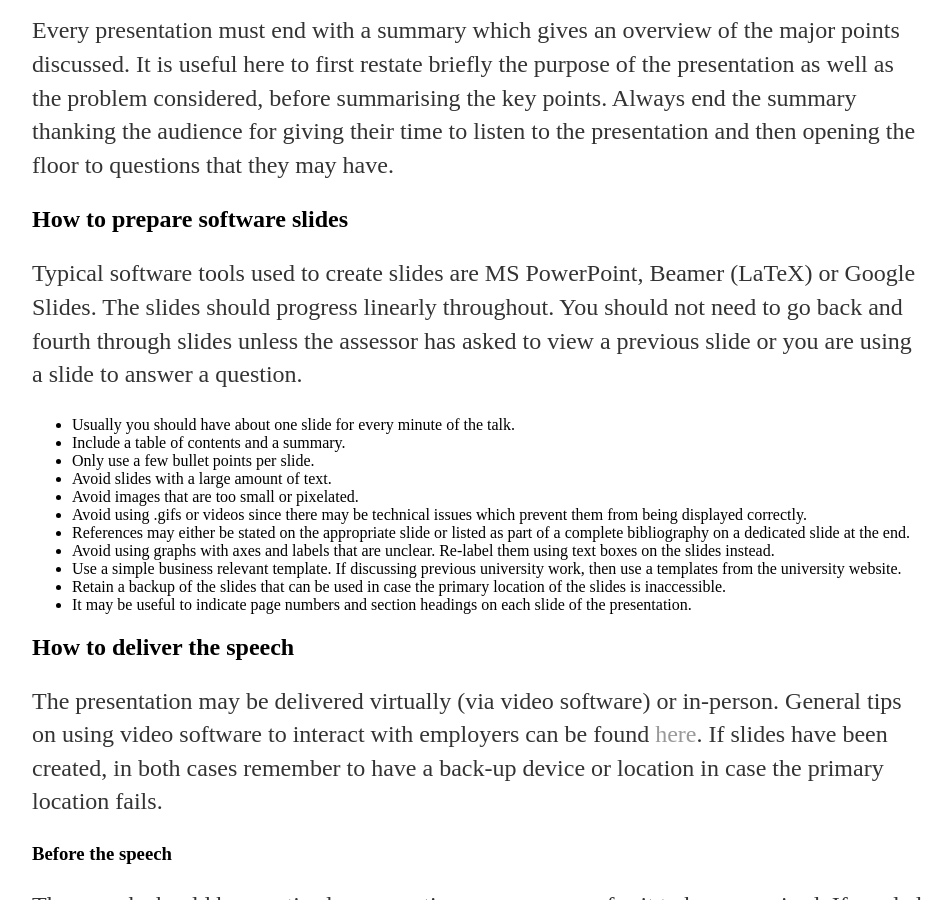
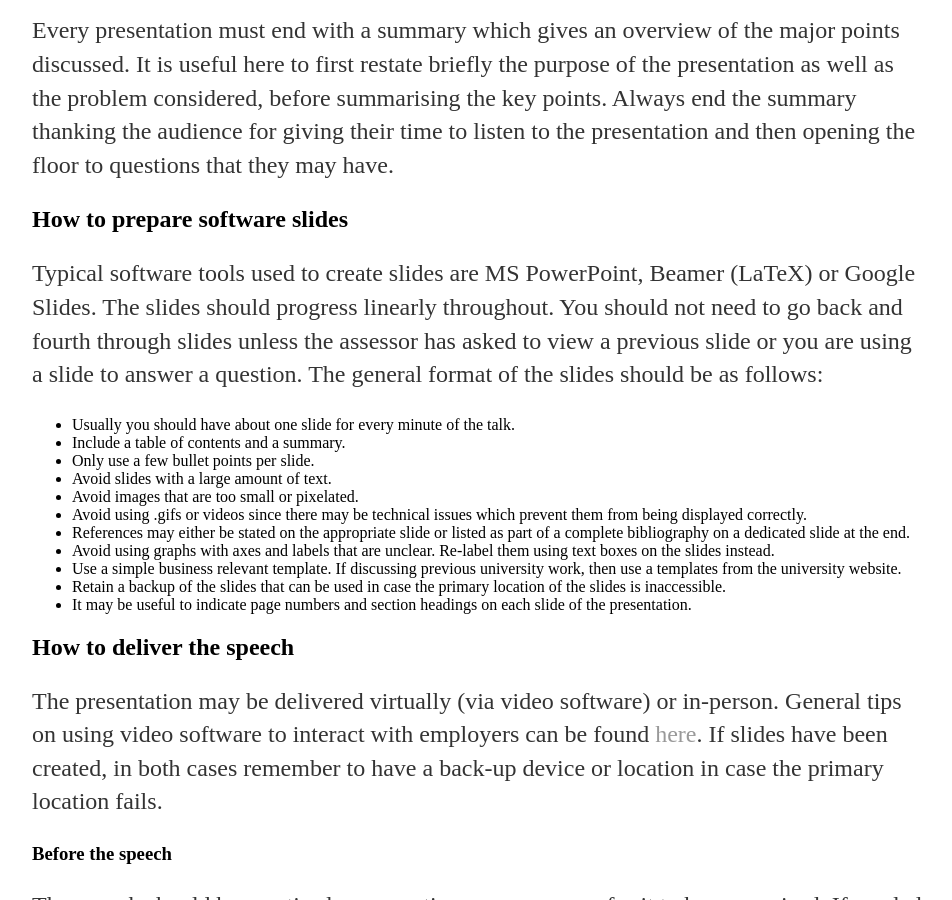
Before and after one commit to pa5411/Graduate-Job-Help, a Jekyll site: the page built from deliveringpresentations.html, in a window 1280 px wide and 900 px high, scrolled down 1085 px. Shown: the whole window, without its empty margins (160-1112 px from the left). Built offline with Jekyll 4.4.1, drawn with Linux system fonts in a browser that asks for light colours.

Commit message:
add sentence to prepare slides section

```diff
--- a/deliveringpresentations.html
+++ b/deliveringpresentations.html
@@ -30,7 +30,7 @@ date: 2021-06-17
 
 		<h2> How to prepare software slides </h2>
 
-		<p> Typical software tools used to create slides are MS PowerPoint, Beamer (LaTeX) or Google Slides. The slides should progress linearly throughout. You should not need to go back and fourth through slides unless the assessor has asked to view a previous slide or you are using a slide to answer a question. </p>
+		<p> Typical software tools used to create slides are MS PowerPoint, Beamer (LaTeX) or Google Slides. The slides should progress linearly throughout. You should not need to go back and fourth through slides unless the assessor has asked to view a previous slide or you are using a slide to answer a question. The general format of the slides should be as follows: </p>
 
 		<ul>
 		        <li> Usually you should have about one slide for every minute of the talk. </li>
```
